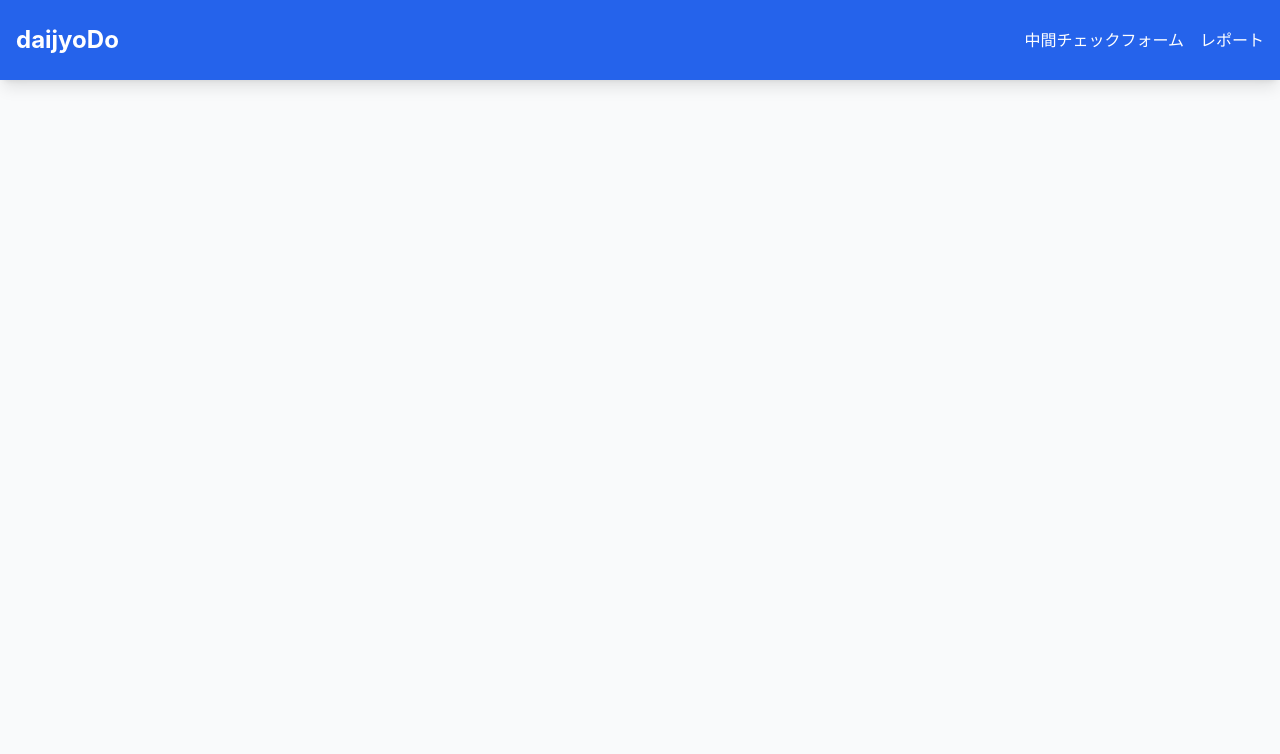
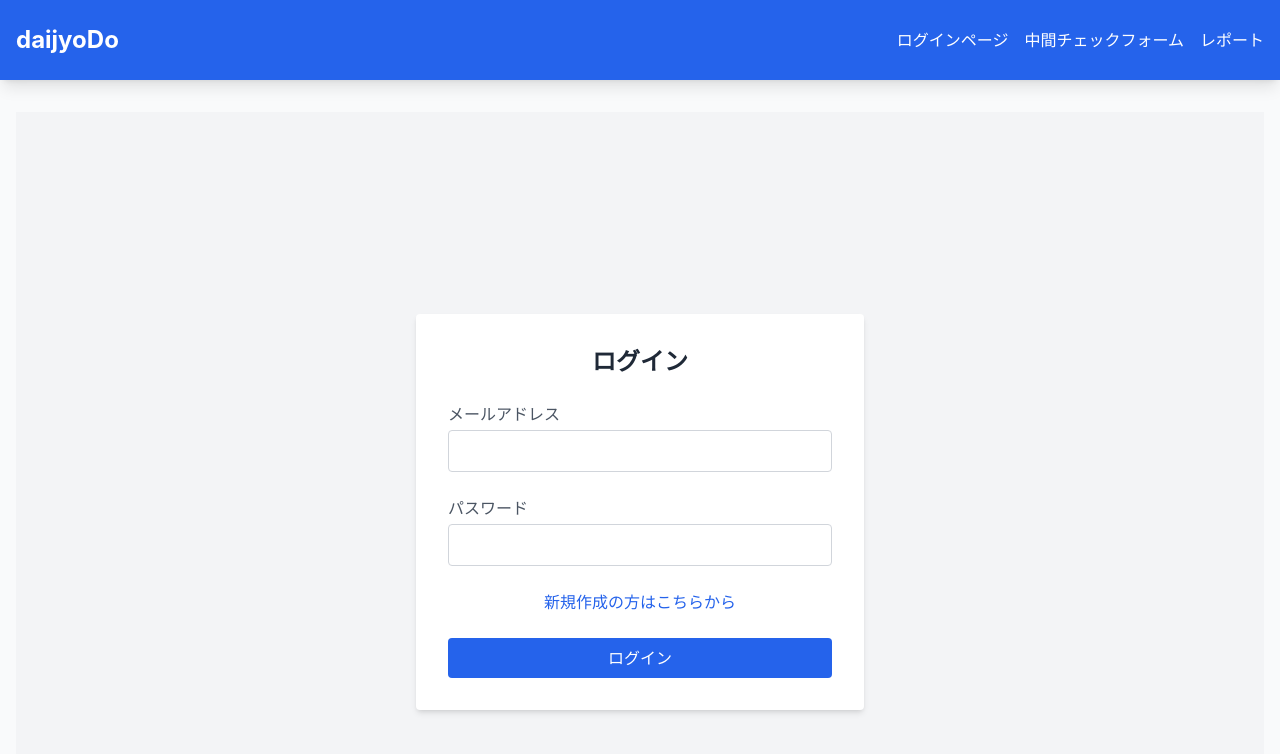
Before and after one commit to IkedasanNoMusoudo/taityoDo, a React (Vite) app: page /login in a window 1280 px wide. Shown: the top 754 px of the page. Built offline with nearby package versions, Linux system fonts and the light colour scheme.

Commit message:
ログインページの作成

```diff
--- a/package.json
+++ b/package.json
@@ -10,6 +10,7 @@
     "preview": "vite preview"
   },
   "dependencies": {
+    "hono": "^4.8.12",
     "html-to-image": "^1.11.13",
     "jspdf": "^2.5.1",
     "jspdf-autotable": "^3.8.2",
--- a/src/App.tsx
+++ b/src/App.tsx
@@ -2,6 +2,8 @@ import { Routes, Route } from 'react-router-dom'
 import DiagnosisForm from './components/DiagnosisForm'
 import ReportView from './components/ReportView'
 import Layout from './components/Layout'
+import LoginPage from './components/loginpage'
+import RegisterPage from './components/Registerpage'
 
 
 
@@ -11,6 +13,8 @@ function App() {
       <Routes>
         <Route path="/" element={<DiagnosisForm />} />
         <Route path="/report" element={<ReportView />} />
+        <Route path='login' element={<LoginPage/>} />
+        <Route path='register' element={<RegisterPage />} />
       </Routes>
     </Layout>
   )
--- a/src/components/Layout.tsx
+++ b/src/components/Layout.tsx
@@ -15,6 +15,9 @@ const Layout = ({ children }: LayoutProps) => {
               daijyoDo
             </Link>
             <nav className="space-x-4">
+              <Link to="/login" className="hover:text-blue-200 transition-colors">
+                ログインページ
+              </Link>
               <Link to="/" className="hover:text-blue-200 transition-colors">
                 中間チェックフォーム
               </Link>
--- /dev/null
+++ b/src/components/Loginpage.tsx
@@ -0,0 +1,73 @@
+import { useState } from 'react'
+import { useNavigate } from 'react-router-dom'
+
+const LoginPage = () => {
+  const [email, setEmail] = useState('')
+  const [password, setPassword] = useState('')
+  const [error, setError] = useState('')
+  const navigate = useNavigate()
+
+  const handleLogin = async (e: React.FormEvent) => {
+    e.preventDefault()
+    setError('')
+
+    try {
+      // 例：SupabaseなどのログインAPI呼び出し（仮想処理）
+      const isAuthenticated = email === 'test@example.com' && password === 'password123'
+      if (!isAuthenticated) throw new Error('認証に失敗しました')
+
+      // ログイン成功 → ダッシュボードへ遷移
+      navigate('/')
+    } catch (err: any) {
+      setError(err.message)
+    }
+  }
+
+  return (
+    <div className="flex items-center justify-center min-h-screen bg-gray-100">
+      <form onSubmit={handleLogin} className="bg-white p-8 rounded shadow-md w-full max-w-md space-y-6">
+        <h1 className="text-2xl font-bold text-center text-gray-800">ログイン</h1>
+
+        {error && <div className="text-red-600 text-sm text-center">{error}</div>}
+
+        <div>
+          <label className="block mb-1 text-gray-600">メールアドレス</label>
+          <input
+            type="email"
+            className="w-full border border-gray-300 rounded px-3 py-2 focus:outline-none focus:ring-2 focus:ring-blue-500"
+            value={email}
+            onChange={(e) => setEmail(e.target.value)}
+            required
+          />
+        </div>
+
+        <div>
+          <label className="block mb-1 text-gray-600">パスワード</label>
+          <input
+            type="password"
+            className="w-full border border-gray-300 rounded px-3 py-2 focus:outline-none focus:ring-2 focus:ring-blue-500"
+            value={password}
+            onChange={(e) => setPassword(e.target.value)}
+            required
+          />
+        </div>
+
+        <button
+            className="block mb-1 text-blue-600 hover:underline mx-auto"
+            onClick={() => navigate('/register')}
+        >
+            新規作成の方はこちらから
+        </button>
+
+        <button
+          type="submit"
+          className="w-full bg-blue-600 text-white py-2 rounded hover:bg-blue-700 transition"
+        >
+          ログイン
+        </button>
+      </form>
+    </div>
+  )
+}
+
+export default LoginPage
--- /dev/null
+++ b/src/components/Registerpage.tsx
@@ -0,0 +1,74 @@
+import { useState } from 'react'
+import { useNavigate } from 'react-router-dom'
+
+
+const RegisterPage = () => {
+  const [email, setEmail] = useState('')
+  const [password, setPassword] = useState('')
+  const [error, setError] = useState('')
+  const navigate = useNavigate()
+
+  const handleLogin = async (e: React.FormEvent) => {
+    e.preventDefault()
+    setError('')
+
+    try {
+      // 例：SupabaseなどのログインAPI呼び出し（仮想処理）
+      const isAuthenticated = email === 'test@example.com' && password === 'password123'
+      if (!isAuthenticated) throw new Error('認証に失敗しました')
+
+      // ログイン成功 → ダッシュボードへ遷移
+      navigate('/login')
+    } catch (err: any) {
+      setError(err.message)
+    }
+  }
+
+  return (
+    <div className="flex items-center justify-center min-h-screen bg-gray-100">
+      <form onSubmit={handleLogin} className="bg-white p-8 rounded shadow-md w-full max-w-md space-y-6">
+        <h1 className="text-2xl font-bold text-center text-gray-800">ログイン</h1>
+
+        {error && <div className="text-red-600 text-sm text-center">{error}</div>}
+
+        <div>
+          <label className="block mb-1 text-gray-600">メールアドレス</label>
+          <input
+            type="email"
+            className="w-full border border-gray-300 rounded px-3 py-2 focus:outline-none focus:ring-2 focus:ring-blue-500"
+            value={email}
+            onChange={(e) => setEmail(e.target.value)}
+            required
+          />
+        </div>
+
+        <div>
+          <label className="block mb-1 text-gray-600">パスワード</label>
+          <input
+            type="password"
+            className="w-full border border-gray-300 rounded px-3 py-2 focus:outline-none focus:ring-2 focus:ring-blue-500"
+            value={password}
+            onChange={(e) => setPassword(e.target.value)}
+            required
+          />
+        </div>
+
+        <button
+            className="block mb-1 text-blue-600 hover:underline mx-auto"
+            onClick={() => navigate('/login')}
+        >
+            もうアカウントは持っています
+        </button>
+
+        <button
+          type="submit"
+          className="w-full bg-blue-600 text-white py-2 rounded hover:bg-blue-700 transition"
+        >
+          ログイン
+        </button>
+      </form>
+    </div>
+  )
+}
+
+export default RegisterPage
```
Also changed, not shown: 1 other file (tests, documents, lock files or other folders).
